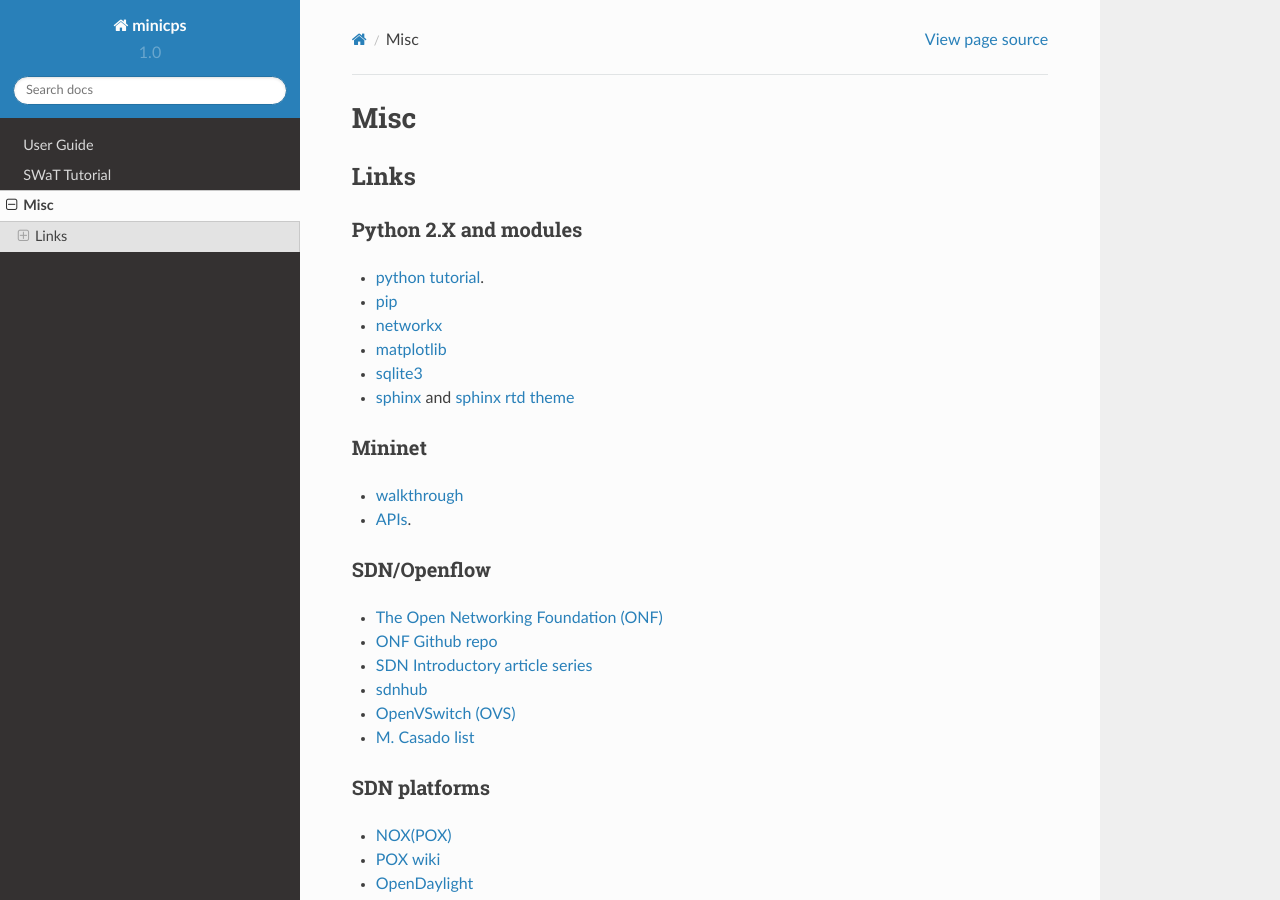
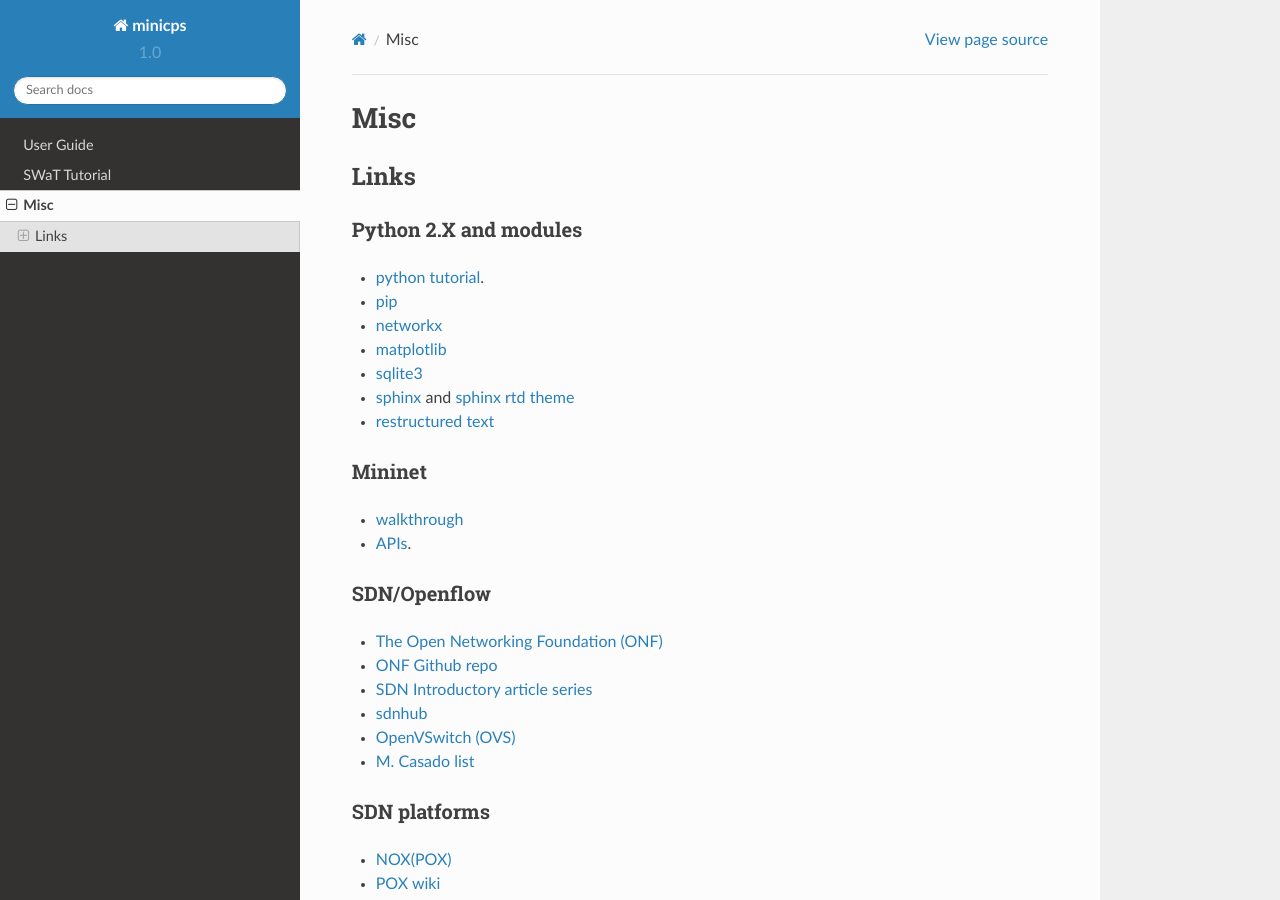
Before and after one commit to scy-phy/minicps, a Sphinx documentation site: the page built from docs/misc.rst, in a window 1280 px wide and 900 px high. Built offline with Sphinx 7.4.7 and the Read the Docs theme 2.0.0, drawn with Linux system fonts in a browser that asks for light colours.

Commit message:
Add restructured primer link

```diff
--- a/docs/misc.rst
+++ b/docs/misc.rst
@@ -23,6 +23,8 @@ Python 2.X and modules
 * `sqlite3 <https://docs.python.org/2/library/sqlite3.html>`_
 * `sphinx <http://sphinx-doc.org/>`_ and
   `sphinx rtd theme <https://github.com/snide/sphinx_rtd_theme>`_
+* `restructured text
+  <http://docutils.sourceforge.net/docs/user/rst/quickstart.html>`_
 
 
 .. MININET {{{3
```
